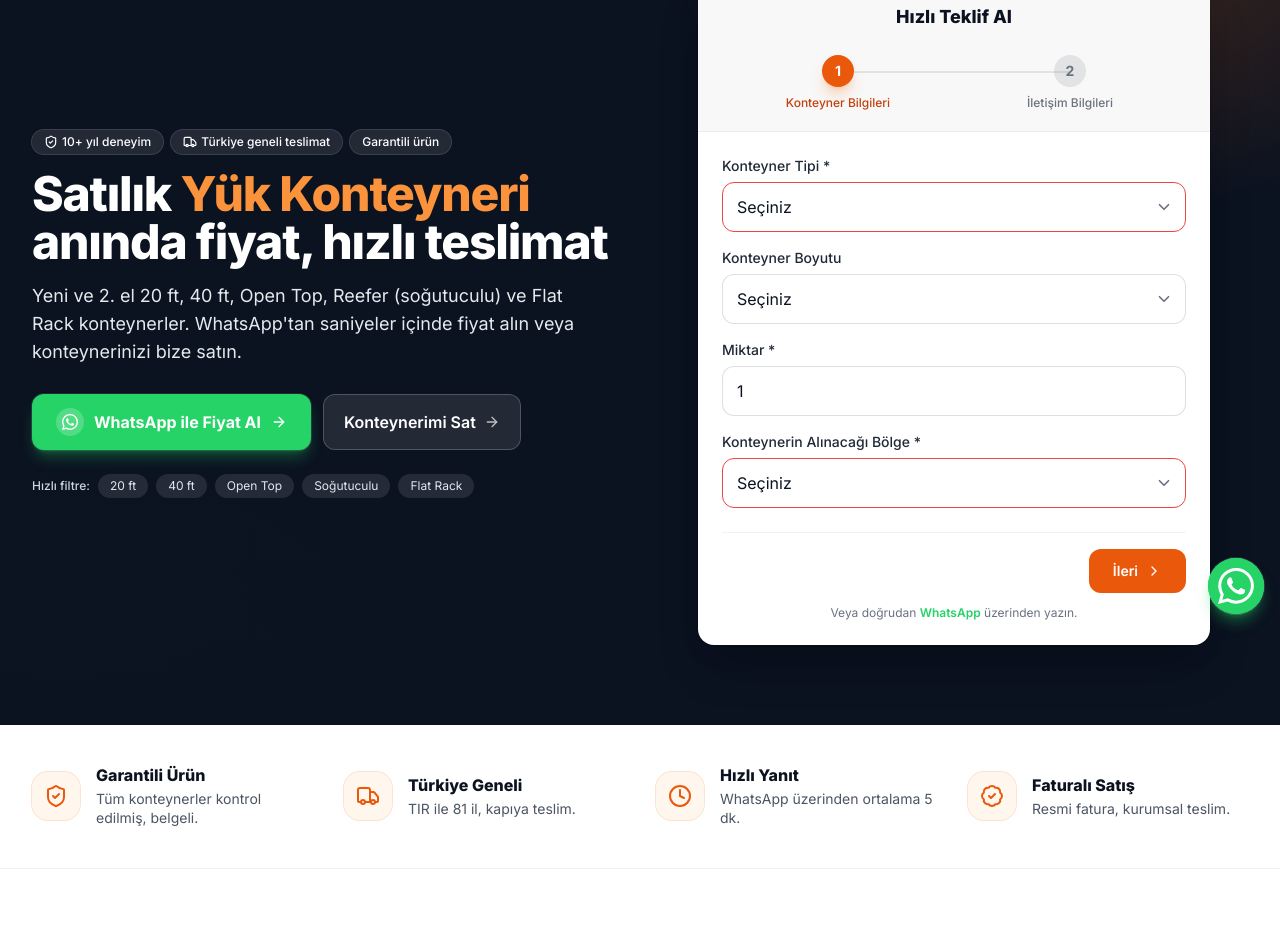
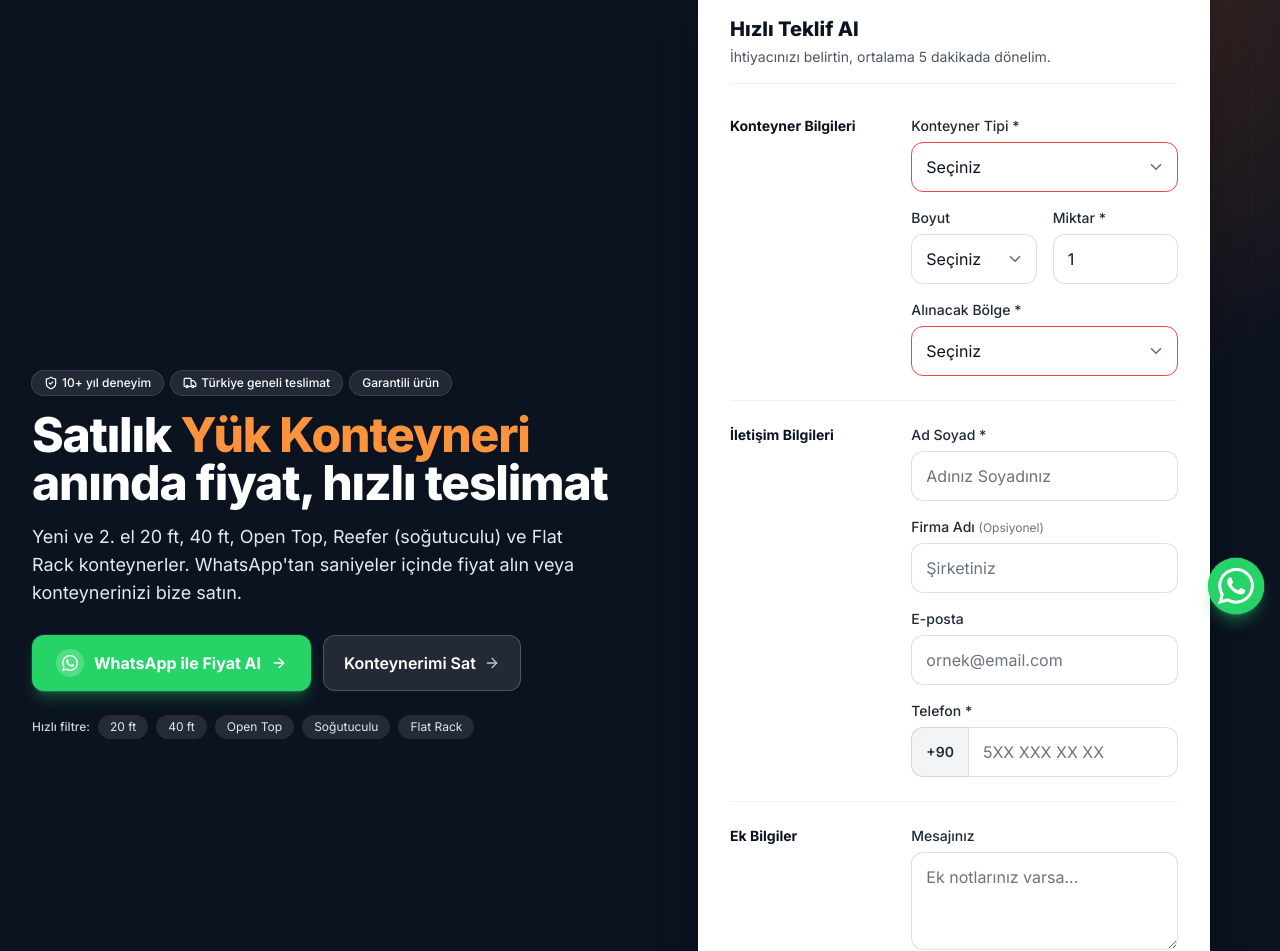
Before and after one commit to sukrugencoglu10/gnckon, a Next.js app: page / in a window 1280 px wide. Shown: the part 162-1113 px from the top of the page. Built offline with nearby package versions, Linux system fonts and the light colour scheme.

Commit message:
feat: restructure LeadForm layout, expand Hero, and add Konteyner Çözümleri title

```diff
--- a/components/LeadForm.tsx
+++ b/components/LeadForm.tsx
@@ -1,19 +1,13 @@
 "use client";
 
 import { useState } from "react";
-import { CheckCircle2, ChevronLeft, ChevronRight, Loader2 } from "lucide-react";
+import { CheckCircle2, Loader2 } from "lucide-react";
 import { waLink } from "@/lib/whatsapp";
 import { categoryOptions, regionOptions, sizeOptions } from "@/lib/containers";
 
 type Variant = "buyer" | "seller";
 
-const STEPS = [
-  { id: 1, label: "Konteyner Bilgileri" },
-  { id: 2, label: "İletişim Bilgileri" },
-];
-
 export function LeadForm({ variant = "buyer", defaultType }: { variant?: Variant; defaultType?: string }) {
-  const [step, setStep] = useState(1);
   const [loading, setLoading] = useState(false);
   const [ok, setOk] = useState(false);
   const [err, setErr] = useState<string | null>(null);
@@ -35,15 +29,6 @@ export function LeadForm({ variant = "buyer", defaultType }: { variant?: Variant
 
   function update(field: string, value: string) {
     setForm((prev) => ({ ...prev, [field]: value }));
-  }
-
-  function canGoNext(): boolean {
-    return !!form.category && !!form.quantity && !!form.region;
-  }
-
-  function goNext() {
-    if (!canGoNext()) return;
-    setStep(2);
   }
 
   function canSubmit(): boolean {
@@ -103,50 +88,22 @@ export function LeadForm({ variant = "buyer", defaultType }: { variant?: Variant
   }
 
   return (
-    <form onSubmit={onSubmit} className="card overflow-hidden">
-      {/* step indicator */}
-      <div className="border-b border-black/5 bg-ink-700/[.03] px-5 py-5 md:px-6">
-        <h2 className="mb-6 text-center text-lg font-extrabold text-ink-900">Hızlı Teklif Al</h2>
-        <div className="relative flex items-start justify-between">
-          <div className="absolute left-[25%] right-[25%] top-4 h-[2px] bg-ink-700/10" />
-          <div
-            className="absolute left-[25%] top-4 h-[2px] bg-brand-500 transition-all duration-500"
-            style={{ width: step === 1 ? "0%" : "50%" }}
-          />
-          {STEPS.map((s) => (
-            <div key={s.id} className="relative z-10 flex w-1/2 flex-col items-center">
-              <div
-                className={`grid h-8 w-8 place-items-center rounded-full text-sm font-bold transition-all ${
-                  step >= s.id
-                    ? "bg-brand-600 text-white shadow-lg shadow-brand-500/30"
-                    : "bg-ink-700/10 text-ink-400"
-                }`}
-              >
-                {step > s.id ? (
-                  <svg className="h-4 w-4" fill="none" viewBox="0 0 24 24" stroke="currentColor" strokeWidth={3}>
-                    <path strokeLinecap="round" strokeLinejoin="round" d="M5 13l4 4L19 7" />
-                  </svg>
-                ) : (
-                  s.id
-                )}
-              </div>
-              <span
-                className={`mt-2 text-center text-[10px] font-medium leading-tight sm:text-xs ${
-                  step >= s.id ? "text-brand-700" : "text-ink-400"
-                }`}
-              >
-                {s.label}
-              </span>
-            </div>
-          ))}
+    <form onSubmit={onSubmit} className="card bg-white p-6 md:p-8 text-left">
+      <div className="mb-6 flex flex-col justify-between gap-2 border-b border-black/5 pb-4 sm:flex-row sm:items-center">
+        <div>
+          <h2 className="text-xl font-extrabold text-ink-900">Hızlı Teklif Al</h2>
+          <p className="text-sm text-ink-500 mt-1">İhtiyacınızı belirtin, ortalama 5 dakikada dönelim.</p>
         </div>
       </div>
 
-      <div className="p-5 md:p-6">
-        {/* ─── STEP 1: Konteyner Bilgileri ─── */}
-        {step === 1 && (
-          <div className="grid gap-4 animate-fadeIn">
-            <div>
+      <div className="space-y-6 divide-y divide-black/5">
+        {/* 1. Konteyner Bilgileri */}
+        <div className="pt-2 sm:flex sm:gap-8">
+          <div className="mb-4 shrink-0 sm:mb-0 sm:w-1/3">
+            <h3 className="text-sm font-bold text-ink-900">Konteyner Bilgileri</h3>
+          </div>
+          <div className="grid gap-4 sm:w-2/3 sm:grid-cols-2">
+            <div className="sm:col-span-2">
               <label className="label" htmlFor="category">Konteyner Tipi *</label>
               <select
                 id="category"
@@ -168,15 +125,9 @@ export function LeadForm({ variant = "buyer", defaultType }: { variant?: Variant
                 ))}
               </select>
             </div>
-
             <div>
-              <label className="label" htmlFor="size">Konteyner Boyutu</label>
-              <select
-                id="size"
-                className="input"
-                value={form.size}
-                onChange={(e) => update("size", e.target.value)}
-              >
+              <label className="label" htmlFor="size">Boyut</label>
+              <select id="size" className="input" value={form.size} onChange={(e) => update("size", e.target.value)}>
                 <option value="">Seçiniz</option>
                 {sizeOptions
                   .filter((o) => form.category === "standard_cargo" || !form.category ? true : o.value !== "40ft-hc")
@@ -185,183 +136,86 @@ export function LeadForm({ variant = "buyer", defaultType }: { variant?: Variant
                   ))}
               </select>
             </div>
-
             <div>
               <label className="label" htmlFor="quantity">Miktar *</label>
-              <input
-                id="quantity"
-                type="number"
-                min={1}
-                max={1000}
-                required
-                className="input"
-                value={form.quantity}
-                onChange={(e) => update("quantity", e.target.value)}
-              />
+              <input id="quantity" type="number" min={1} max={1000} required className="input" value={form.quantity} onChange={(e) => update("quantity", e.target.value)} />
             </div>
-
-            <div>
-              <label className="label" htmlFor="region">Konteynerin Alınacağı Bölge *</label>
-              <select
-                id="region"
-                className="input"
-                required
-                value={form.region}
-                onChange={(e) => update("region", e.target.value)}
-              >
+            <div className="sm:col-span-2">
+              <label className="label" htmlFor="region">Alınacak Bölge *</label>
+              <select id="region" className="input" required value={form.region} onChange={(e) => update("region", e.target.value)}>
                 <option value="">Seçiniz</option>
                 {regionOptions.map((o) => (
                   <option key={o.value} value={o.value}>{o.label}</option>
                 ))}
               </select>
             </div>
-
             {isSeller && (
-              <div>
+              <div className="sm:col-span-2">
                 <label className="label" htmlFor="condition">Durum</label>
-                <select
-                  id="condition"
-                  className="input"
-                  value={form.condition}
-                  onChange={(e) => update("condition", e.target.value)}
-                >
+                <select id="condition" className="input" value={form.condition} onChange={(e) => update("condition", e.target.value)}>
                   <option value="ikinci-el">2. El</option>
                   <option value="yeni">Yeni / Az Kullanılmış</option>
                 </select>
               </div>
             )}
           </div>
-        )}
+        </div>
 
-        {/* ─── STEP 2: İletişim Bilgileri ─── */}
-        {step === 2 && (
-          <div className="grid gap-4 animate-fadeIn">
+        {/* 2. İletişim Bilgileri */}
+        <div className="pt-6 sm:flex sm:gap-8">
+          <div className="mb-4 shrink-0 sm:mb-0 sm:w-1/3">
+            <h3 className="text-sm font-bold text-ink-900">İletişim Bilgileri</h3>
+          </div>
+          <div className="grid gap-4 sm:w-2/3">
             <div>
               <label className="label" htmlFor="name">Ad Soyad *</label>
-              <input
-                id="name"
-                className="input"
-                required
-                placeholder="Adınız Soyadınız"
-                autoComplete="name"
-                value={form.name}
-                onChange={(e) => update("name", e.target.value)}
-              />
+              <input id="name" className="input" required placeholder="Adınız Soyadınız" autoComplete="name" value={form.name} onChange={(e) => update("name", e.target.value)} />
             </div>
-
             <div>
-              <label className="label" htmlFor="company">Firma Adı</label>
-              <input
-                id="company"
-                className="input"
-                placeholder="(Opsiyonel)"
-                autoComplete="organization"
-                value={form.company}
-                onChange={(e) => update("company", e.target.value)}
-              />
+              <label className="label" htmlFor="company">Firma Adı <span className="text-xs text-ink-400 font-normal">(Opsiyonel)</span></label>
+              <input id="company" className="input" placeholder="Şirketiniz" autoComplete="organization" value={form.company} onChange={(e) => update("company", e.target.value)} />
             </div>
-
             <div>
               <label className="label" htmlFor="email">E-posta</label>
-              <input
-                id="email"
-                type="email"
-                className="input"
-                placeholder="ornek@email.com"
-                autoComplete="email"
-                inputMode="email"
-                value={form.email}
-                onChange={(e) => update("email", e.target.value)}
-              />
+              <input id="email" type="email" className="input" placeholder="ornek@email.com" autoComplete="email" inputMode="email" value={form.email} onChange={(e) => update("email", e.target.value)} />
             </div>
-
             <div>
               <label className="label" htmlFor="phone">Telefon *</label>
               <div className="flex">
-                <span className="inline-flex select-none items-center rounded-l-xl border border-r-0 border-ink-700/15 bg-ink-700/5 px-3.5 text-sm font-semibold text-ink-700">
-                  +90
-                </span>
-                <input
-                  id="phone"
-                  className="input !rounded-l-none"
-                  required
-                  placeholder="5XX XXX XX XX"
-                  autoComplete="tel-national"
-                  inputMode="numeric"
-                  pattern="\d{10}"
-                  minLength={10}
-                  maxLength={10}
-                  title="Lütfen 10 haneli numaranızı girin (örn. 5XX XXX XX XX)"
-                  value={form.phone}
-                  onChange={(e) => {
-                    const digits = e.target.value.replace(/\D/g, "").slice(0, 10);
-                    update("phone", digits);
-                  }}
-                />
+                <span className="inline-flex select-none items-center rounded-l-xl border border-r-0 border-ink-700/15 bg-ink-700/5 px-3.5 text-sm font-semibold text-ink-700">+90</span>
+                <input id="phone" className="input !rounded-l-none" required placeholder="5XX XXX XX XX" autoComplete="tel-national" inputMode="numeric" pattern="\d{10}" minLength={10} maxLength={10} title="Lütfen 10 haneli numaranızı girin (örn. 5XX XXX XX XX)" value={form.phone} onChange={(e) => { const digits = e.target.value.replace(/\D/g, "").slice(0, 10); update("phone", digits); }} />
               </div>
             </div>
+          </div>
+        </div>
 
+        {/* 3. Ek Bilgiler */}
+        <div className="pt-6 sm:flex sm:gap-8">
+          <div className="mb-4 shrink-0 sm:mb-0 sm:w-1/3">
+            <h3 className="text-sm font-bold text-ink-900">Ek Bilgiler</h3>
+          </div>
+          <div className="grid gap-4 sm:w-2/3">
             <div>
               <label className="label" htmlFor="message">Mesajınız</label>
-              <textarea
-                id="message"
-                rows={3}
-                className="input"
-                placeholder={isSeller ? "Konteynerinizin özellikleri, yaşı, bulunduğu şehir..." : "Ek notlarınız varsa buraya yazabilirsiniz..."}
-                value={form.message}
-                onChange={(e) => update("message", e.target.value)}
-              />
+              <textarea id="message" rows={3} className="input" placeholder={isSeller ? "Konteynerinizin özellikleri, yaşı..." : "Ek notlarınız varsa..."} value={form.message} onChange={(e) => update("message", e.target.value)} />
             </div>
-
             <label className="flex items-start gap-2 text-xs text-ink-500">
               <input type="checkbox" required className="mt-0.5" />
               <span>Kişisel verilerimin bu talep kapsamında işlenmesini kabul ediyorum.</span>
             </label>
-
             {err && <div className="rounded-lg bg-red-50 px-3 py-2 text-sm text-red-700">{err}</div>}
           </div>
-        )}
+        </div>
+      </div>
 
-        {/* ─── Navigation ─── */}
-        <div className="mt-6 flex items-center justify-between border-t border-black/5 pt-4">
-          {step > 1 ? (
-            <button type="button" onClick={() => setStep(1)} className="btn-ghost text-sm">
-              <ChevronLeft className="h-4 w-4" />
-              Geri
-            </button>
-          ) : (
-            <span />
-          )}
-
-          {step === 1 ? (
-            <button
-              type="button"
-              onClick={goNext}
-              disabled={!canGoNext()}
-              className="btn-primary ml-auto text-sm !py-3 !px-6"
-            >
-              İleri
-              <ChevronRight className="h-4 w-4" />
-            </button>
-          ) : (
-            <button
-              type="submit"
-              disabled={loading || !canSubmit()}
-              className="btn-primary ml-auto text-sm !py-3 !px-6"
-            >
-              {loading ? <Loader2 className="h-4 w-4 animate-spin" /> : null}
-              Gönder
-            </button>
-          )}
-        </div>
-
-        <p className="mt-3 text-center text-xs text-ink-400">
-          Veya doğrudan{" "}
-          <a className="font-semibold text-wa hover:underline" href={waLink()} target="_blank" rel="noopener noreferrer">
-            WhatsApp
-          </a>
-          {" "}üzerinden yazın.
+      <div className="mt-8 flex flex-col items-center justify-between gap-4 border-t border-black/5 pt-6 sm:flex-row">
+        <p className="text-xs text-ink-400 text-center sm:text-left">
+          Veya doğrudan <a className="font-semibold text-wa hover:underline" href={waLink()} target="_blank" rel="noopener noreferrer">WhatsApp</a> üzerinden yazın.
         </p>
+        <button type="submit" disabled={loading || !canSubmit()} className="btn-primary w-full sm:w-auto sm:px-8">
+          {loading ? <Loader2 className="h-4 w-4 animate-spin" /> : null}
+          Gönder
+        </button>
       </div>
     </form>
   );
--- a/components/ValueProps.tsx
+++ b/components/ValueProps.tsx
@@ -26,7 +26,15 @@ const items = [
 export function ValueProps() {
   return (
     <section className="container-x py-14 md:py-20">
-      <div className="mt-10 grid gap-4 sm:grid-cols-2 lg:grid-cols-4">
+      <div className="text-center mb-10">
+        <h2 className="text-3xl font-extrabold text-ink-900 tracking-tight sm:text-4xl">
+          KONTEYNER ÇÖZÜMLERİ
+        </h2>
+        <p className="mt-4 text-ink-500 text-lg max-w-2xl mx-auto">
+          İhtiyacınıza uygun tüm konteyner alım, satım ve kiralama süreçlerinde yanınızdayız.
+        </p>
+      </div>
+      <div className="grid gap-4 sm:grid-cols-2 lg:grid-cols-4">
         {items.map(({ Icon, title, desc }) => (
           <div key={title} className="card p-6">
             <div className="grid h-11 w-11 place-items-center rounded-xl bg-brand-50 text-brand-600">
```
